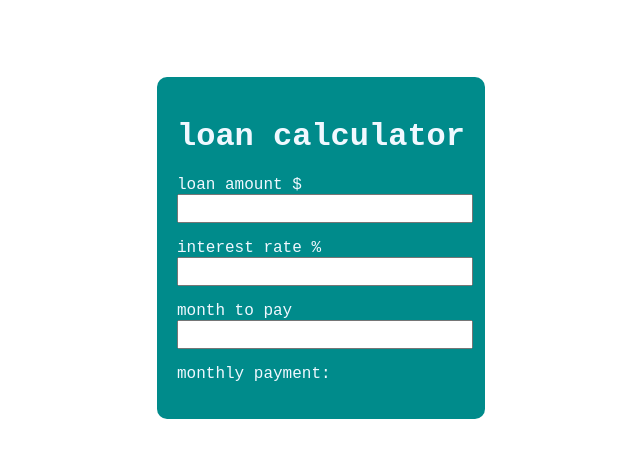
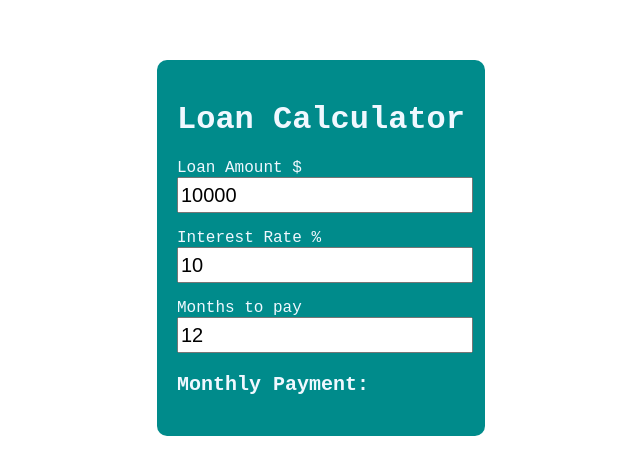
Before and after one commit to Cool-Dev121/HTML-CSS-JavaScript-projects-for-beginners, a plain HTML site: page projects/loan-calculator/index.html in a window 1280 px wide. Shown: the part 152-626 px from the top of the page, without its empty margins (319-959 px from the left). Drawn offline with Linux system fonts and the light colour scheme.

Commit message:
update the loan calculator project

```diff
--- a/projects/loan-calculator/index.html
+++ b/projects/loan-calculator/index.html
@@ -4,22 +4,24 @@
     <meta charset="UTF-8">
     <meta http-equiv="X-UA-Compatible" content="IE=edge">
     <meta name="viewport" content="width=device-width, initial-scale=1.0">
-    <title>loan calculator</title>
+    <title>Loan Calculator</title>
     <link rel="stylesheet" href="style.css">
 </head>
 <body>
     <div class="container">
-        <h1>loan calculator</h1>
-        <p>loan amount $
-            <input onchange="calculateLoan()" class="input"  type="number" id="amount" min="1" max="500000">
+        <h1>Loan Calculator</h1>
+        <p>Loan Amount $
+            <input onchange="calculateLoan()" class="input" type="number" id="loan-amount" min="1" max="500000" value="10000">
         </p>
-        <p>interest rate % <input onchange="calculateLoan()" class="input" type="number" id="interest_rate" min="0" max="100"  step=".1">
+        <p>Interest Rate %
+            <input onchange="calculateLoan()" class="input" type="number" id="interest-rate" min="0" max="100" value="10" step=".1">
         </p>
-        <p>month to pay
-            <input onchange="calculateLoan()" class="input" type="number" id="months" min="1" max="500000">
+        <p>Months to pay
+            <input onchange="calculateLoan()" class="input" type="number" id="months-to-pay" min="6" max="48" value="12">
         </p>
-        <p id="payment">monthly payment: </p>
+        <p class="payment" id="payment">Monthly Payment:</p>
     </div>
+
     <script src="index.js"></script>
 </body>
 </html>
--- a/projects/loan-calculator/index.js
+++ b/projects/loan-calculator/index.js
@@ -1,12 +1,15 @@
 function calculateLoan() {
-    const amount = document.getElementById("amount").value
-    const interest_rate = document.getElementById("interest_rate").value
-    const months = document.getElementById("months").value
-    const interest = (amount * (interest_rate * .01)) / months
+  loanAmountValue = document.getElementById("loan-amount").value;
 
-    const payment = (amount / months + interest).toFixed(2)
+  interestRateValue = document.getElementById("interest-rate").value;
 
-    document.getElementById("payment").innerHTML = `monthly payment: ${payment}`
+  MonthsToPayValue = document.getElementById("months-to-pay").value;
 
+  interest = (loanAmountValue * (interestRateValue * 0.01)) / MonthsToPayValue;
 
+  monthlyPayment = (loanAmountValue / MonthsToPayValue + interest).toFixed(2);
+
+  document.getElementById(
+    "payment"
+  ).innerHTML = `Monthly Payment: ${monthlyPayment}`;
 }
--- a/projects/loan-calculator/style.css
+++ b/projects/loan-calculator/style.css
@@ -9,15 +9,19 @@ body{
 }
 
 .container{
-    background-color: darkcyan;
+    background: darkcyan;
     color: aliceblue;
     padding: 20px;
     border-radius: 10px;
-
 }
 
 .input{
     width: 100%;
-    height: 100%;
+    font-size: 20px;
+    height: 30px;
+}
+
+.payment{
+    font-weight: 600;
     font-size: 20px;
 }
```
